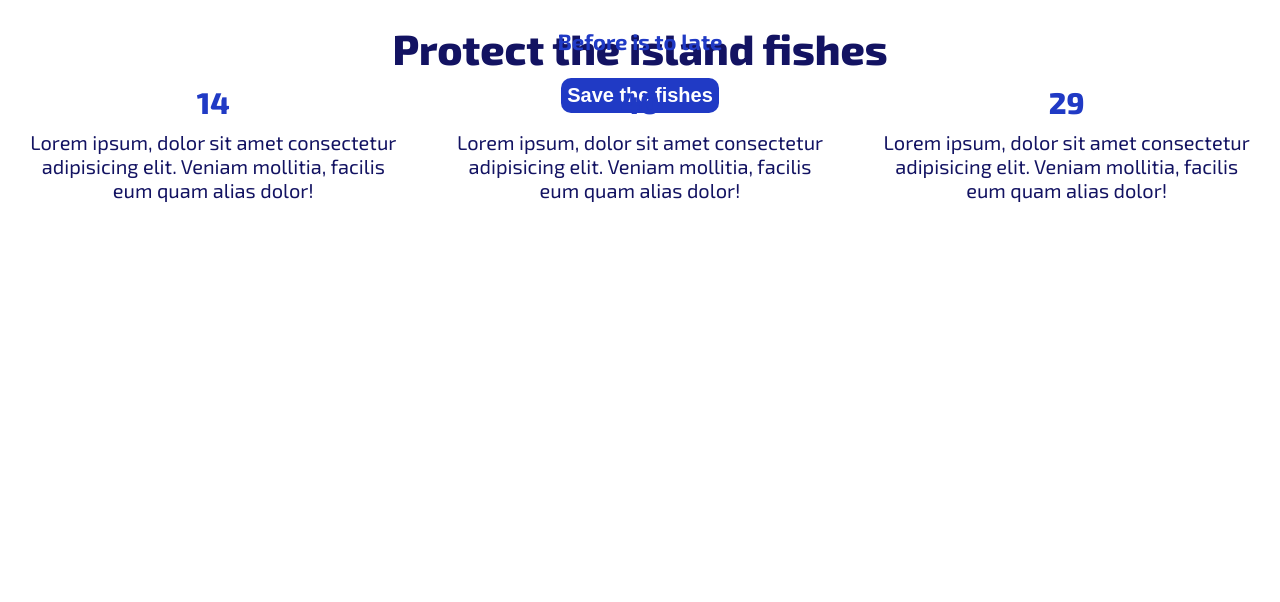
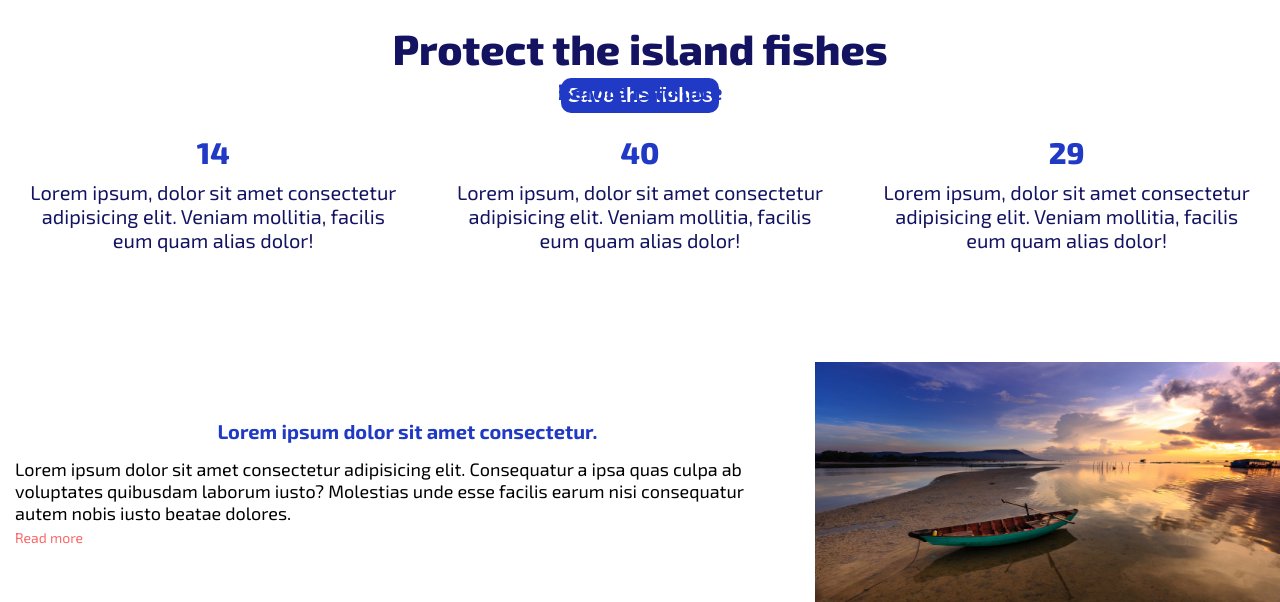
Before and after one commit to BojanMijatovic/Save-the-fishes, a plain HTML site: page index.html in a window 1280 px wide. Shown: the part 442-1044 px from the top of the page. Before the commit the page ends 800 px from the top, so only its background shows below. Drawn offline with Linux system fonts and the light colour scheme.

Commit message:
add section

```diff
--- a/index.html
+++ b/index.html
@@ -68,5 +68,21 @@
         </li>
       </ul>
     </section>
+
+    <!-- Publication section -->
+    <section id="publication">
+      <div class="publication-text">
+        <h2 class="publication-title">
+          Lorem ipsum dolor sit amet consectetur.
+        </h2>
+        <p class="publication-description">
+          Lorem ipsum dolor sit amet consectetur adipisicing elit. Consequatur a
+          ipsa quas culpa ab voluptates quibusdam laborum iusto? Molestias unde
+          esse facilis earum nisi consequatur autem nobis iusto beatae dolores.
+        </p>
+        <a href="#" class="publication-link">Read more</a>
+      </div>
+      <img src="./img/boat.jpg" alt="boat" class="publication-img" />
+    </section>
   </body>
 </html>
--- a/style/components/_about.scss
+++ b/style/components/_about.scss
@@ -3,6 +3,11 @@
 //  about section
 #about {
   margin-top: 3rem;
+
+  //  Media
+  @media (min-width: 30rem) {
+    margin-top: 8rem;
+  }
   .about-title {
     text-align: center;
     font-size: 2.2rem;
--- /dev/null
+++ b/style/components/_publication.scss
@@ -0,0 +1,71 @@
+@import './general';
+
+#publication {
+  margin-top: 3rem;
+  @include displayFlexColumn;
+  //  Media
+  @media (min-width: 30rem) {
+    margin-top: 8rem;
+  }
+
+  //  Media
+  @media (min-width: 30rem) {
+    flex-direction: row;
+    align-items: center;
+  }
+  .publication-text {
+    margin: 1rem;
+    .publication-title {
+      text-align: center;
+      color: $main-color;
+      font-size: 1.6rem;
+      margin-bottom: 1rem;
+
+      //  Media
+      @media (min-width: 30rem) {
+        font-size: 1.8rem;
+      }
+      @media (min-width: 50rem) {
+        font-size: 2rem;
+      }
+    }
+    .publication-description {
+      font-size: 1.4rem;
+      padding: 0.5rem;
+
+      // Media
+      @media (min-width: 30rem) {
+        font-size: 1.6rem;
+      }
+      @media (min-width: 50rem) {
+        font-size: 1.8rem;
+      }
+    }
+
+    .publication-link {
+      text-decoration: none;
+      font-size: 1.4rem;
+      color: $pink-color;
+      margin: 0.5rem;
+      transition: all 0.2s ease-in-out;
+    }
+    .publication-link:active,
+    .publication-link:hover {
+      color: $main-dark-color;
+      border-bottom: $main-dark-color solid 2px;
+    }
+  }
+
+  img {
+    height: 30vh;
+    width: 100vw;
+    //  Media
+    @media (min-width: 30rem) {
+      height: 30vh;
+      width: 90vw;
+    }
+    @media (min-width: 50rem) {
+      width: 80vw;
+    }
+  }
+}
--- a/style/mainScss.scss
+++ b/style/mainScss.scss
@@ -1,3 +1,4 @@
 @import './components/general';
 @import './components/header';
 @import './components/about';
+@import './components/publication';
```
Also changed, not shown: style/mainScss.css, 1 other file.
